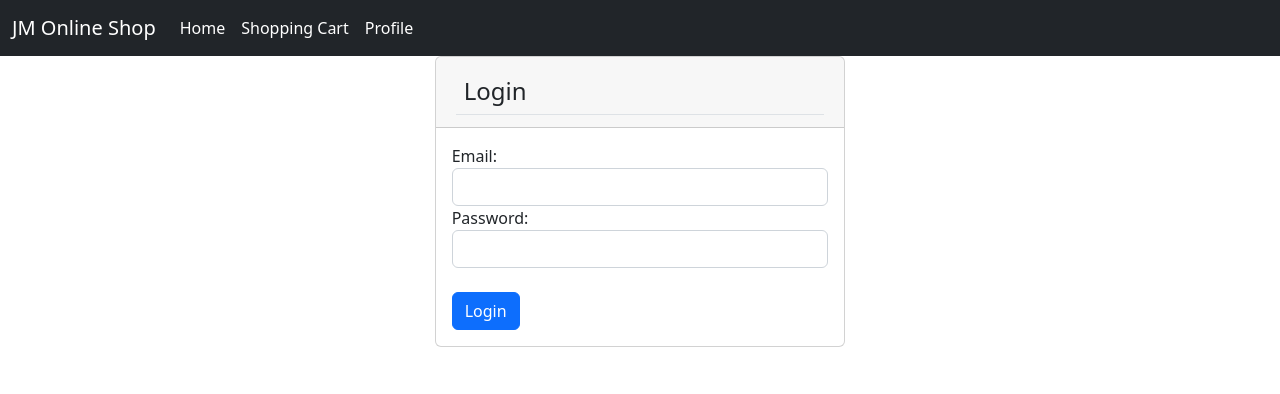
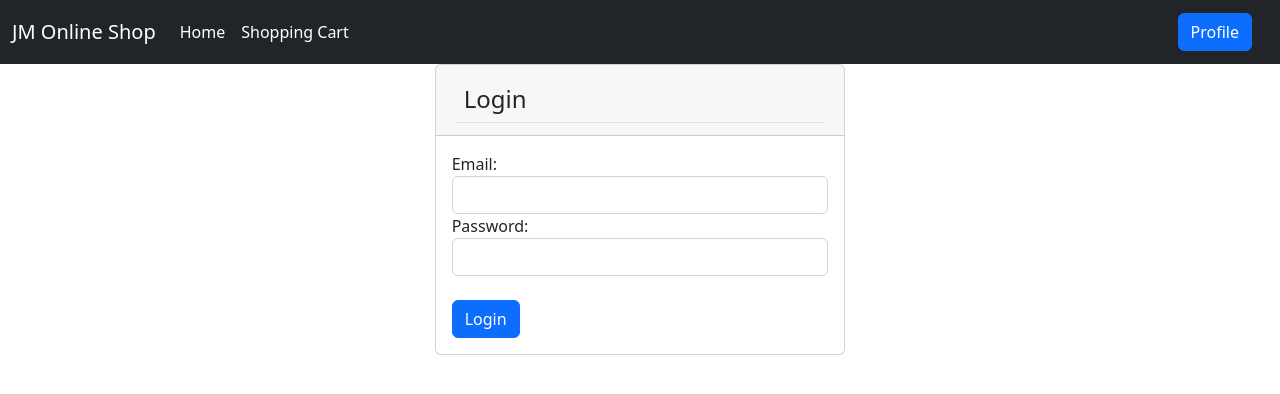
Before and after one commit to jhimy-michel/e-commerce, a React (Create React App) app: page /profile in a window 1280 px wide. Shown: the top 394 px of the page. Built offline with nearby package versions, Linux system fonts and the light colour scheme.

Commit message:
Adding new profile component

```diff
--- a/src/App.tsx
+++ b/src/App.tsx
@@ -4,7 +4,7 @@ import ProductsPage from './components/products/ProductsPage';
 
 import CustomerList from './CustomerList';
 import Login from './components/login/Login';
-import NavBar from './NavBar';
+import NavBar from './components/navBar/NavBar';
 import ShoppingCart from './ShoppingCart';
 
 const App = (): JSX.Element => {
--- a/src/NavBar.tsx
+++ b/src/components/navBar/NavBar.tsx
@@ -1,4 +1,5 @@
 import React from 'react';
+import Profile from '../profile/Profile';
 
 function NavBar() {
   return (
@@ -30,13 +31,11 @@ function NavBar() {
                 Shopping Cart
               </a>
             </li>
-            <li className="nav-item">
-              <a className="nav-link active" aria-current="page" href="/profile">
-                Profile
-              </a>
-            </li>
           </ul>
         </div>
+        <a className="navbar-brand">
+          <Profile />
+        </a>
       </div>
     </nav>
   );
--- /dev/null
+++ b/src/components/profile/Profile.tsx
@@ -0,0 +1,27 @@
+import React, { useState } from 'react';
+import { Button, Modal, ModalHeader, ModalBody, ModalFooter } from 'reactstrap';
+
+function Profile() {
+  const [modal, setModal] = useState(false);
+
+  const toggle = () => setModal(!modal);
+
+  return (
+    <div>
+      <Button color="primary" onClick={toggle}>
+        Profile
+      </Button>
+      <Modal isOpen={modal} toggle={toggle}>
+        <ModalHeader toggle={toggle}>User Profile</ModalHeader>
+        <ModalBody></ModalBody>
+        <ModalFooter>
+          <Button color="secondary" onClick={toggle}>
+            Close
+          </Button>
+        </ModalFooter>
+      </Modal>
+    </div>
+  );
+}
+
+export default Profile;
```
Also changed, not shown: 1 other file (tests, documents, lock files or other folders).
